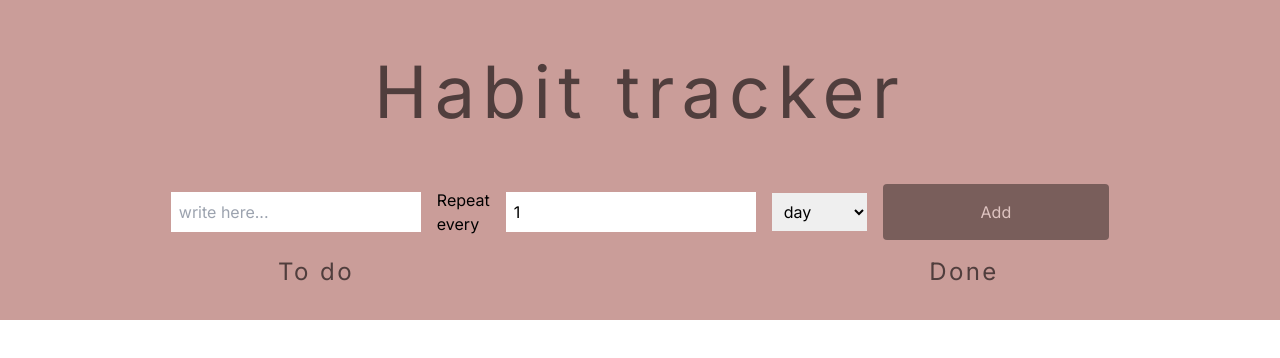
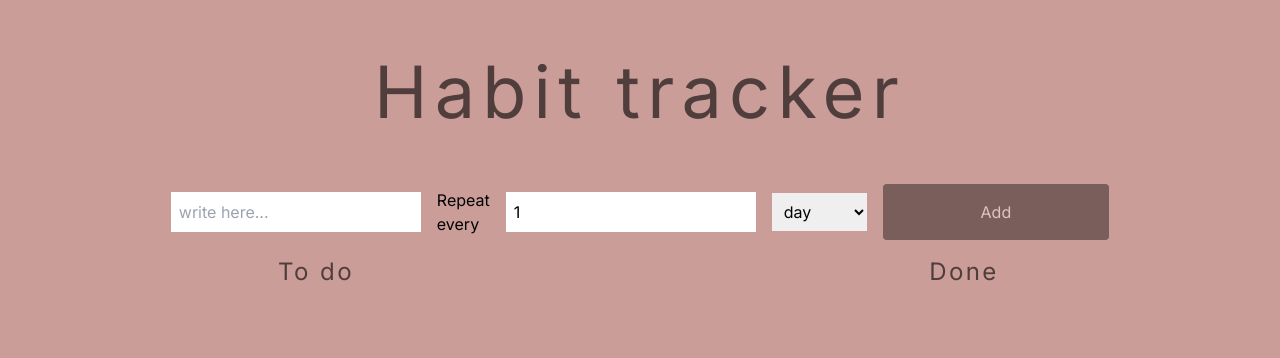
Before and after one commit to czydomin/habit-tracker, a Next.js app: page / in a window 1280 px wide. Shown: the top 358 px of the page. Built offline with nearby package versions, Linux system fonts and the light colour scheme.

Commit message:
fix page background

```diff
--- a/src/app/page.js
+++ b/src/app/page.js
@@ -99,7 +99,7 @@ export default function Page() {
   }, [habitList.length]);
 
   return (
-    <div className="bg-[#CA9D99] h-full w-full py-4 flex  flex-col ">
+    <div className="min-h-screen bg-[#CA9D99] w-full py-4 flex  flex-col ">
       <div className="flex flex-col items-center">
         <h1 className="py-10  text-5xl md:text-7xl tracking-widest text-[#503e3d]">
           Habit tracker
```
Also changed, not shown: src/app/layout.js (+7 -7 lines).
